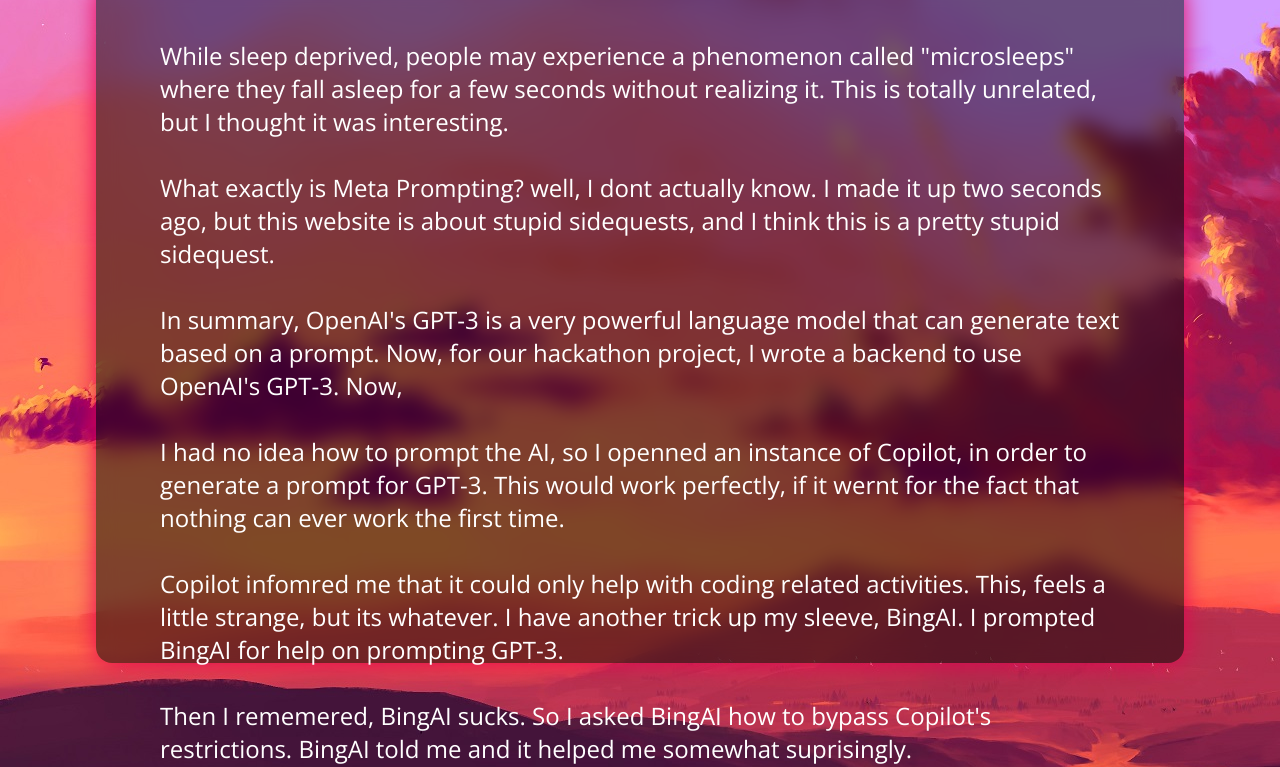
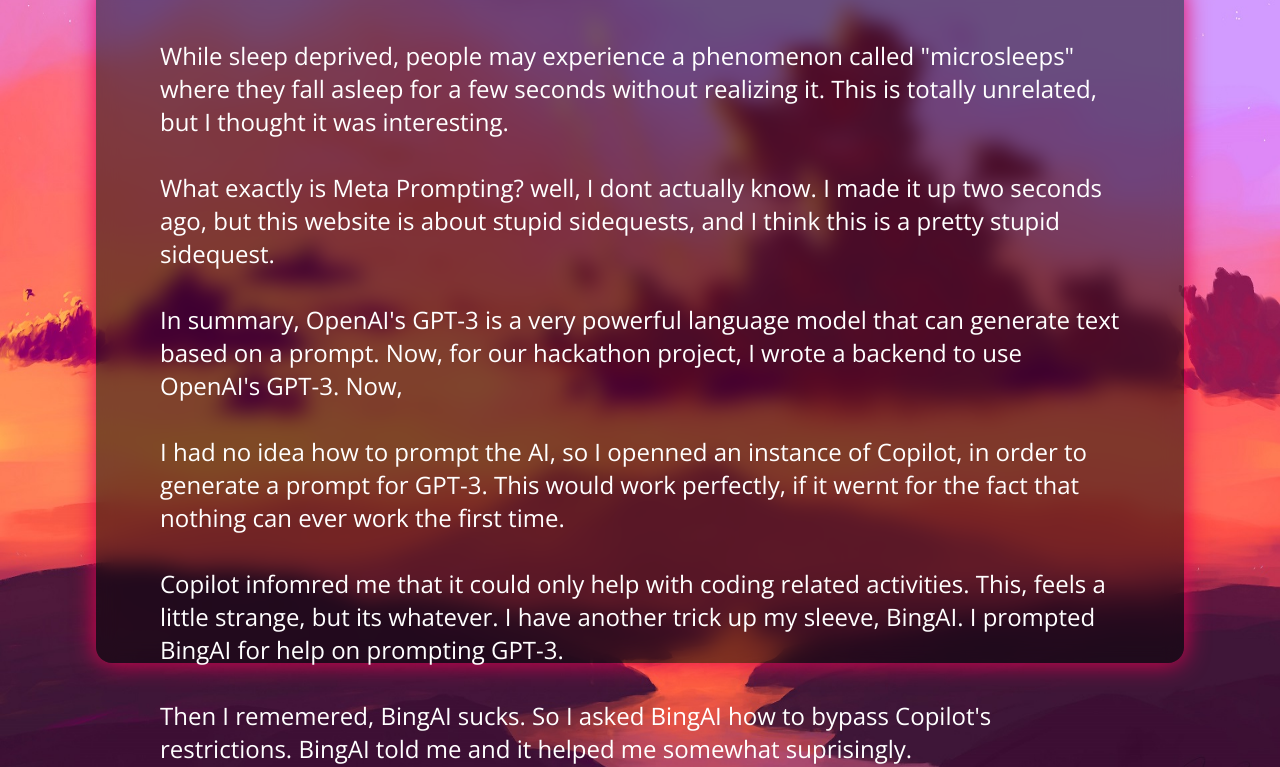
Before and after one commit to crllect/hacknight-site, a website: page public/index.html in a window 1280 px wide. Shown: the part 103-870 px from the top of the page. Drawn offline with nearby package versions, Linux system fonts and the light colour scheme.

Commit message:
fix break

```diff
--- a/public/css/styles.css
+++ b/public/css/styles.css
@@ -55,8 +55,8 @@
 }
 
 body {
-	width: 100vw;
-	height: 100vh;
+	width: 100%;
+	height: 100%;
 	overflow: hidden;
 	display: flex;
 	align-items: center;
@@ -68,7 +68,7 @@
 	user-select: none;
 	background-image: var(--bgCol);
 	background-repeat: no-repeat;
-	background-size: calc(cover * 1.2);
+	background-size: 100% 120%;
 	background-color: var(--bgCol);
 	overflow: hidden;
 	flex-direction: column;
```
